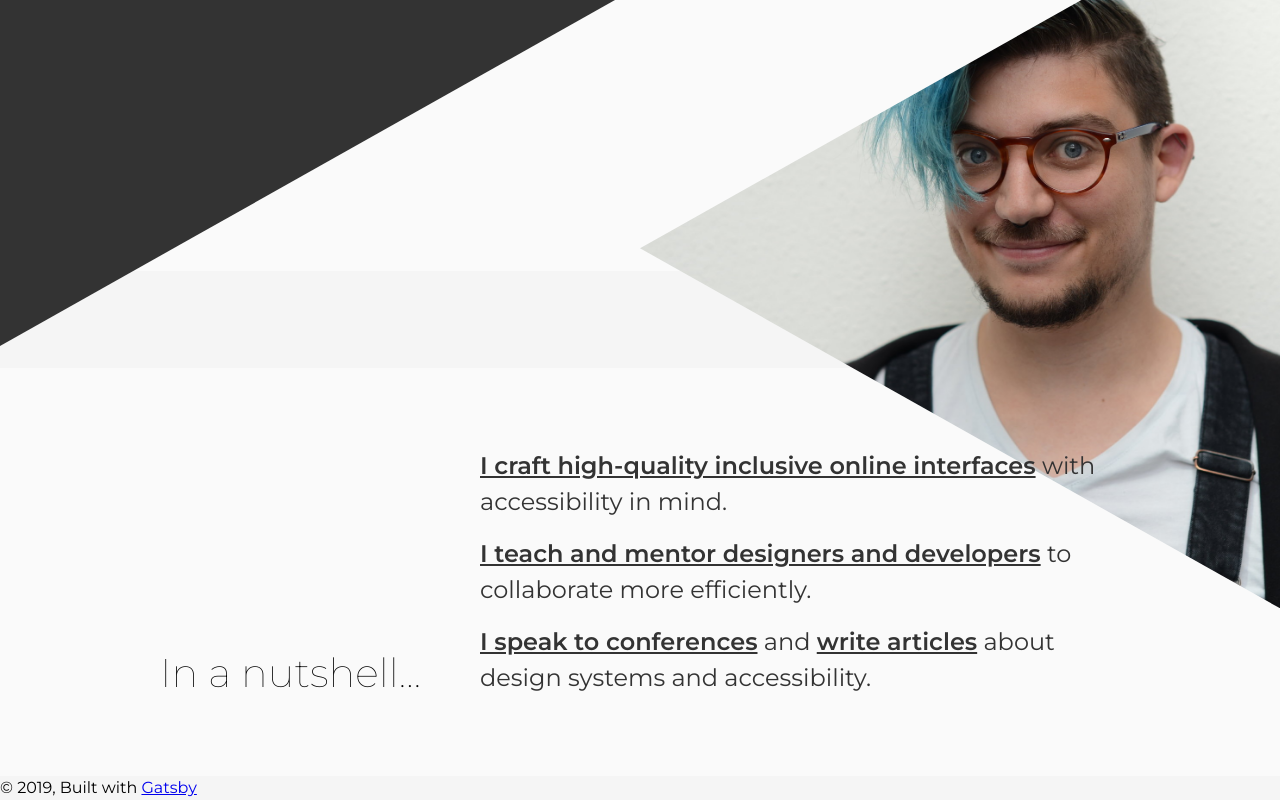
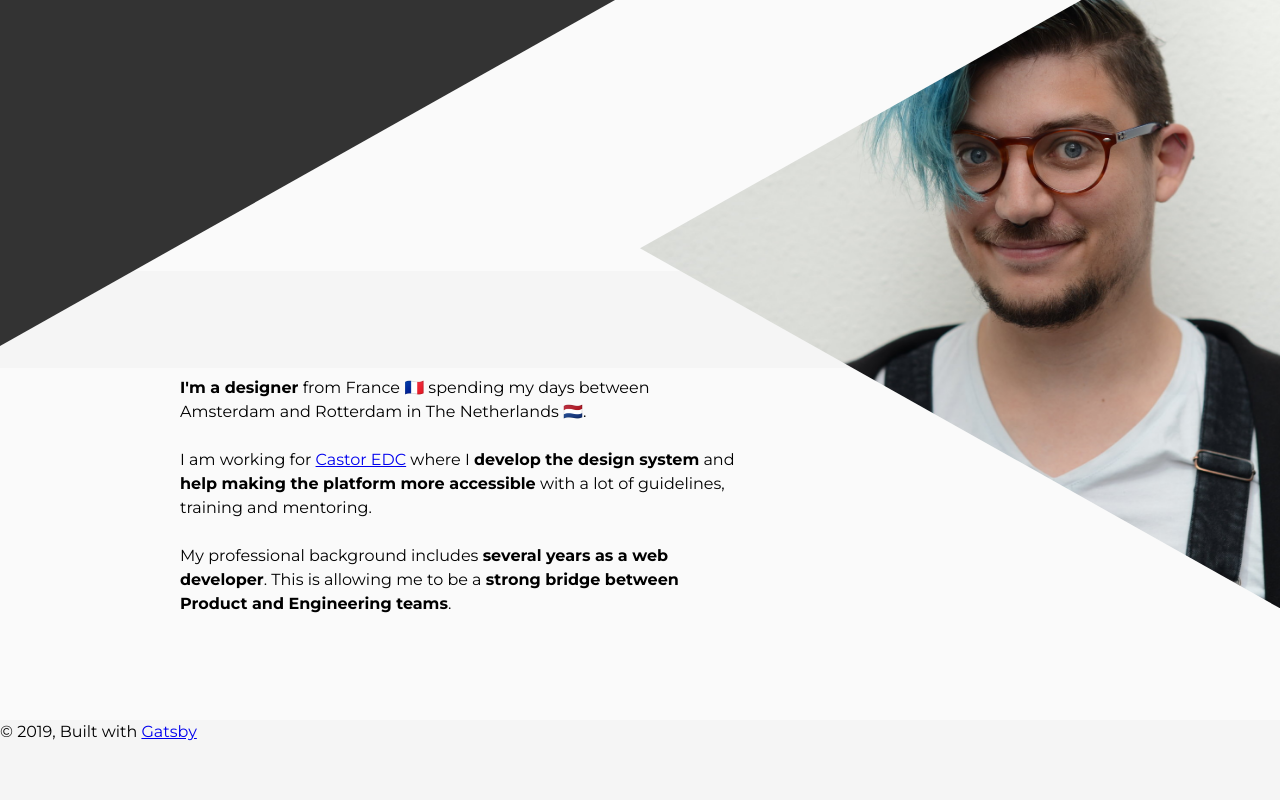
Before and after one commit to RaccoonStudio/portfolio, a Gatsby site: page / in a window 1280 px wide. Shown: the part 529-1329 px from the top of the page. After the commit the page ends 1273 px from the top, so only its background shows below. Built offline with nearby package versions, Linux system fonts and the light colour scheme; Gatsby itself is replaced by a stand-in of ours.

Commit message:
Updates styles & content for the Specialties block

```diff
--- a/src/components/specialties.js
+++ b/src/components/specialties.js
@@ -1,34 +1,37 @@
 import React from "react"
-import { Link } from "gatsby"
 import PropTypes from "prop-types"
-import Styles from "../styles/components/specialties.module.scss"
 import uuid from "uuid/v1"
 
+import Styles from "../styles/components/specialties.module.scss"
+
 const Specialties = ({ componentId }) => (
-  <section
-    className={Styles.specialties}
-    aria-labelledby={componentId + "_title"}
-  >
-    <h2 className={Styles.specialties__title} id={componentId + "_title"}>
-      In a nutshell
-    </h2>
-    <ul className={Styles.specialties__list}>
-      <li className={Styles.specialties__item}>
-        <Link to="/projects">
-          I craft high-quality inclusive online interfaces
-        </Link>{" "}
-        with accessibility in mind.
-      </li>
-      <li className={Styles.specialties__item}>
-        <Link to="/workshops">I teach and mentor designers and developers</Link>{" "}
-        to collaborate more efficiently.
-      </li>
-      <li className={Styles.specialties__item}>
-        <Link to="/talks">I speak to conferences</Link> and{" "}
-        <Link to="/blog">write articles</Link> about design systems and
-        accessibility.
-      </li>
-    </ul>
+  <section className={Styles.specialties} aria-label="Who am I in a nutshell?">
+    <div className={Styles.specialties__container}>
+      <p>
+        <strong>I'm a designer</strong> from France <span aria-hidden>🇫🇷</span>{" "}
+        spending my days between Amsterdam and Rotterdam in The Netherlands{" "}
+        <span aria-hidden>🇳🇱</span>.
+      </p>
+      <p>
+        I&nbsp;am working for{" "}
+        <a
+          href="https://castoredc.com"
+          target="_blank"
+          rel="noopener noreferrer"
+        >
+          Castor EDC
+        </a>{" "}
+        where I <strong>develop the design system</strong> and{" "}
+        <strong>help making the platform more accessible</strong> with a lot of
+        guidelines, training and mentoring.
+      </p>
+      <p>
+        My professional background includes{" "}
+        <strong>several years as a web developer</strong>. This is allowing me
+        to be a{" "}
+        <strong>strong bridge between Product and Engineering teams</strong>.
+      </p>
+    </div>
   </section>
 )
 
--- /dev/null
+++ b/src/styles/_titles.scss
@@ -0,0 +1,18 @@
+@import "variables";
+
+.title-arrow {
+  position: relative;
+
+  &::before {
+    position: absolute;
+    top: $size-medium * -1;
+    left: $grid-desktop-unit * -1;
+    display: block;
+    content: "";
+    width: 0;
+    height: 0;
+    border-top: $size-full solid transparent;
+    border-bottom: $size-full solid transparent;
+    border-left: $size-xxlarge solid $color-raccoon;
+  }
+}
--- a/src/styles/components/specialties.module.scss
+++ b/src/styles/components/specialties.module.scss
@@ -1,5 +1,6 @@
 @import "../variables";
 @import "../container";
+@import "../titles";
 
 /**
  * Specialties component CSS
@@ -7,52 +8,35 @@
 
 .specialties {
   @extend .container-6cols;
-  align-items: flex-end;
   padding-top: $size-extra;
   padding-bottom: $size-extra;
 
-  &__item {
-    position: relative;
-    color: $color-raccoon;
-    font-size: $font-size-subtitle;
+  @media (min-width: $media-desktop) {
+    padding-top: 0;
+  }
 
-    &:not(:last-child) {
-      margin-bottom: $size-medium;
+  &__container {
+    display: flex;
+    flex-wrap: wrap;
+
+    @media (min-width: $media-desktop) {
+      display: block;
     }
 
-    & a {
-      color: inherit;
-      font-weight: 600;
-      text-decoration: underline;
-      transition: color 0.2s ease-in-out;
+    & > p {
+      margin: 0;
+      margin-bottom: $size-large;
+      padding: 0 $grid-desktop-gutter / 2;
+      width: 50%;
 
-      &:focus,
-      &:hover {
-        color: $color-black;
+      @media (min-width: $media-desktop) {
+        margin-bottom: 1.5em;
+        width: $grid-cols-4;
+
+        &:first-child {
+          margin-top: $size-base;
+        }
       }
-    }
-
-    & strong {
-      font-weight: 600;
-    }
-  }
-
-  &__list {
-    flex: 1;
-    margin: 0;
-    padding: 0;
-    list-style: none;
-  }
-
-  &__title {
-    margin: 0 $grid-desktop-gutter 0 0;
-    width: $grid-cols-2;
-    font-size: $font-size-oversized;
-    font-weight: 100;
-    line-height: 1.15;
-
-    &::after {
-      content: "…";
     }
   }
 }
```
